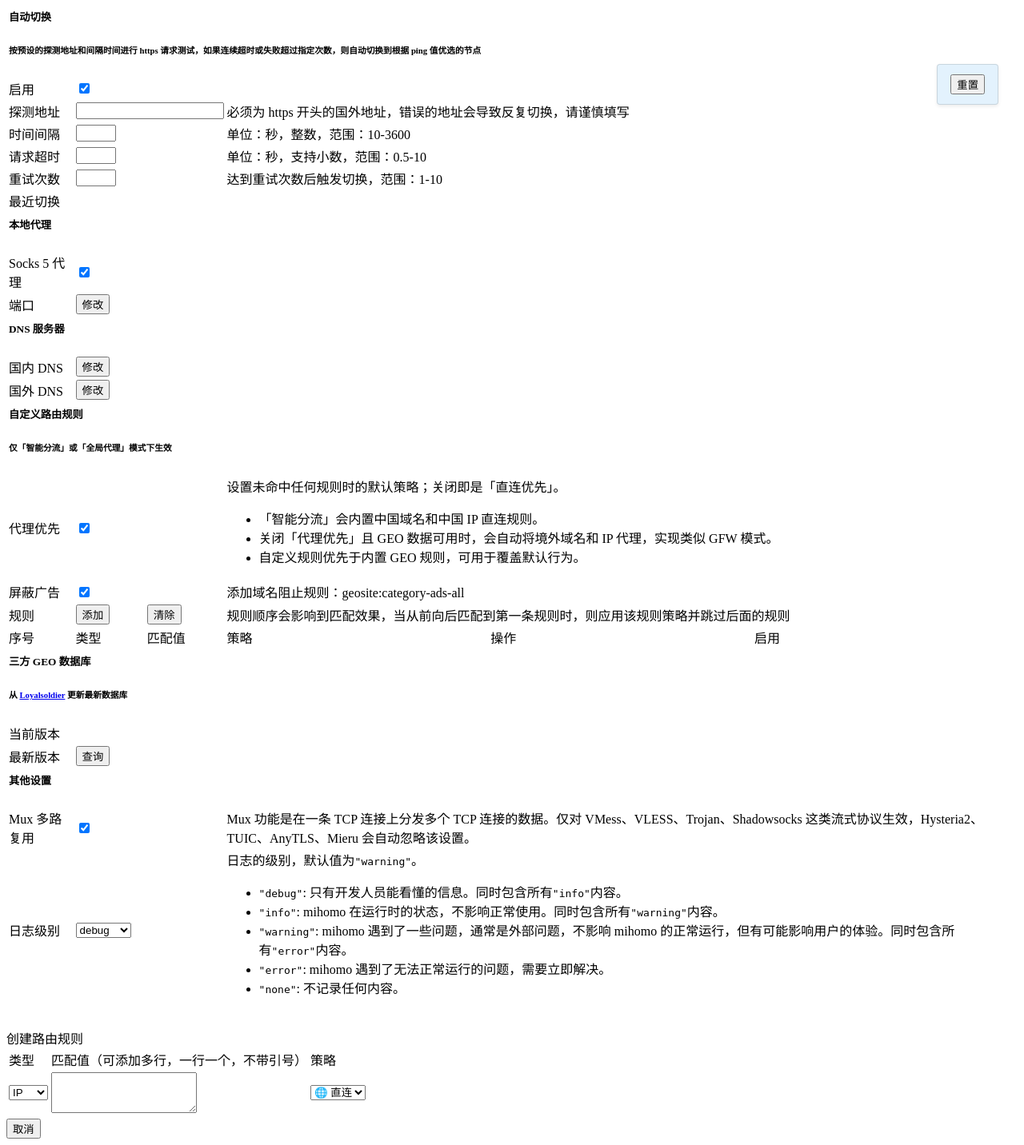
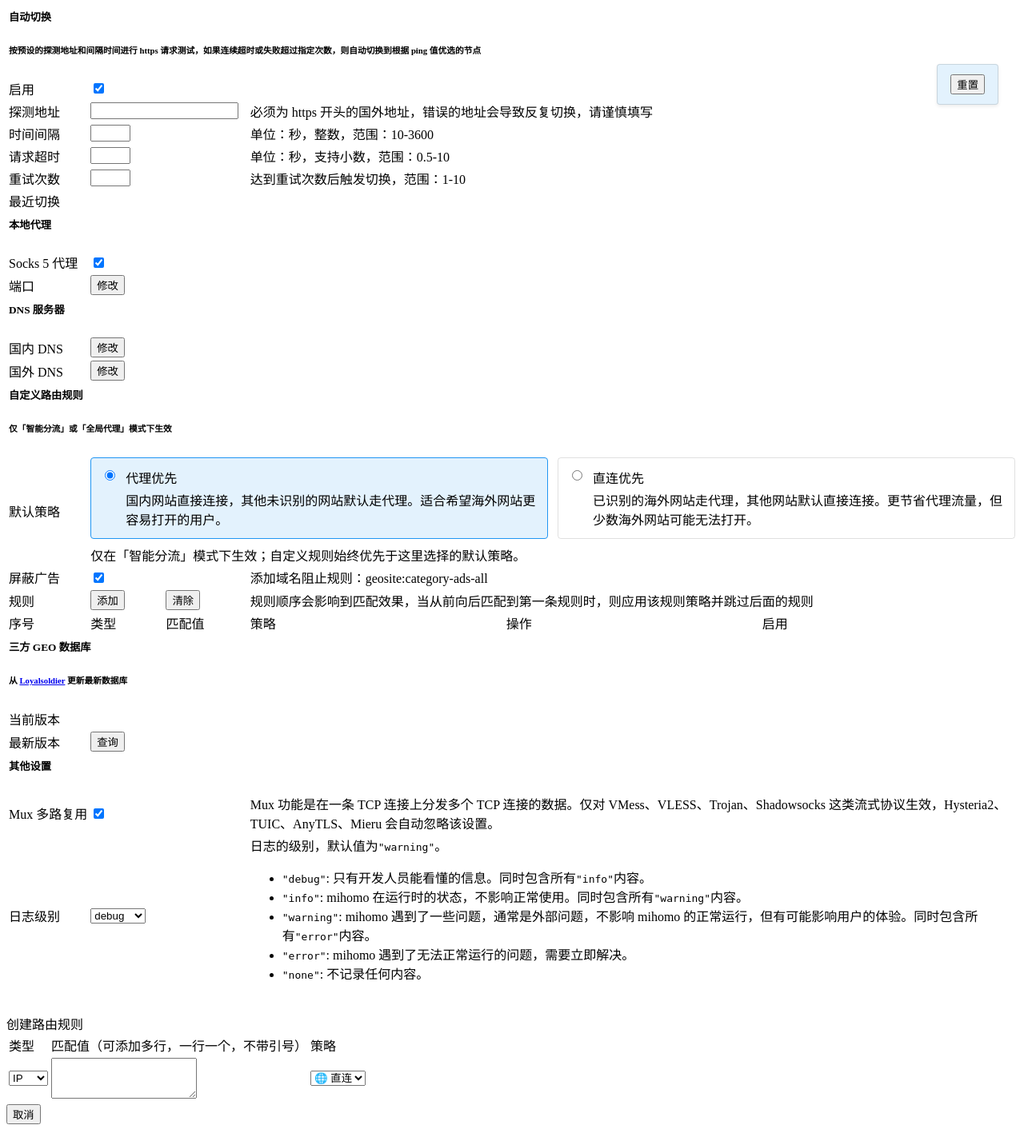
Before and after one commit to twotreesus/V2RayPi, a Flask app: page /advance.html in a window 1280 px wide. Shown: the whole page at 80% size. After the commit the page ends 1406 px from the top, so only its background shows below. Run offline with Flask 3, Linux system fonts and the light colour scheme; parts of the project's set-up code (start-up, migrations or seed data) failed here and were passed over; some libraries are stand-ins or nearby versions.

Commit message:
fix: harden runtime handling and routing preferences
Keep log streams and update checks resilient while enforcing global proxy fallback and making smart-routing choices clearer.

Co-authored-by: Cursor <cursoragent@cursor.com>

```diff
--- a/app.py
+++ b/app.py
@@ -387,6 +387,12 @@ def stream_logs_api():
 
             except GeneratorExit:
                 break
+            except OSError:
+                # The Homebrew service can rotate or briefly replace its log
+                # between the size check and open. Keep the SSE connection
+                # alive and resume from the current file on the next pass.
+                log_pos = file_size(log_path)
+                yield ': heartbeat\n\n'
 
     return Response(generate(), mimetype='text/event-stream',
                     headers={'Cache-Control': 'no-cache', 'X-Accel-Buffering': 'no'})
--- a/core/core_service.py
+++ b/core/core_service.py
@@ -563,7 +563,7 @@ class CoreService:
             commits = []
             if result.stdout.strip():
                 for commit in result.stdout.strip().split('\n'):
-                    timestamp, date, message = commit.split('|')
+                    timestamp, date, message = commit.split('|', 2)
                     if not same_branch or int(timestamp) > local_timestamp:
                         commits.append(f"{date}|{message}")
             return commits
--- a/core/mihomo_config.py
+++ b/core/mihomo_config.py
@@ -267,7 +267,11 @@ class MihomoConfig:
                 rules.append('GEOSITE,geolocation-!cn,{0}'.format(PROXY_TAG))
                 rules.append('NOT,((GEOIP,CN)),{0}'.format(PROXY_TAG))
 
-        rules.append('MATCH,{0}'.format(PROXY_TAG if advance.proxy_preferred else DIRECT_TAG))
+        fallback = PROXY_TAG
+        if (user_config.proxy_mode == MihomoUserConfig.ProxyMode.ProxyAuto.value
+                and not advance.proxy_preferred):
+            fallback = DIRECT_TAG
+        rules.append('MATCH,{0}'.format(fallback))
 
         return rules
 
--- a/templates/advance.html
+++ b/templates/advance.html
@@ -1,4 +1,40 @@
 <link rel="stylesheet" href="/static/css/Chart.css">
+<style>
+    #advance_table > tbody > tr > td:first-child {
+        white-space: nowrap;
+    }
+
+    .routing-preference-options {
+        display: grid;
+        grid-template-columns: 1fr 1fr;
+        gap: 12px;
+    }
+
+    .routing-preference-option {
+        display: flex;
+        align-items: flex-start;
+        gap: 10px;
+        padding: 12px;
+        border: 1px solid rgba(0, 0, 0, 0.12);
+        border-radius: 4px;
+        cursor: pointer;
+    }
+
+    .routing-preference-option:has(input:checked) {
+        background: #e3f2fd;
+        border-color: #2196f3;
+    }
+
+    .routing-preference-option input {
+        margin-top: 3px;
+    }
+
+    .routing-preference-title {
+        display: block;
+        margin-bottom: 4px;
+        font-weight: 500;
+    }
+</style>
 <div id="advance_page" class="mdui-container">
     <div id="action_bar_wrapper" style="position: fixed; top: 80px; right: 16px; z-index: 99; pointer-events: none; display: flex; justify-content: flex-end;">
         <div id="action_bar" style="pointer-events: all; margin-right: 16px; background: #e3f2fd; border: 1px solid rgba(0,0,0,0.12); border-radius: 4px; padding: 12px 16px; display: flex; align-items: center; gap: 8px; box-shadow: 0 2px 4px rgba(0,0,0,0.08);">
@@ -159,22 +195,25 @@
                     </td>
                 </tr>
                 <tr>
-                    <td>代理优先</td>
-                    <td colspan="2">
-                        <label class="mdui-switch">
-                            <input id="proxy_preferred" type="checkbox" checked onchange="proxy_preferred_change()"/>
-                            <i class="mdui-switch-icon"></i>
-                        </label>
-                    </td>
-                    <td colspan="3">
-                        <div class="mdui-typo-caption-opacity">
-                            设置未命中任何规则时的默认策略；关闭即是「直连优先」。
-                            <ul>
-                                <li>「智能分流」会内置中国域名和中国 IP 直连规则。</li>
-                                <li>关闭「代理优先」且 GEO 数据可用时，会自动将境外域名和 IP 代理，实现类似 GFW 模式。</li>
-                                <li>自定义规则优先于内置 GEO 规则，可用于覆盖默认行为。</li>
-                            </ul>
+                    <td>默认策略</td>
+                    <td colspan="5">
+                        <div class="routing-preference-options">
+                            <label class="routing-preference-option">
+                                <input id="proxy_preferred_proxy" name="routing_preference" type="radio" value="proxy" checked onchange="proxy_preferred_change()"/>
+                                <span>
+                                    <span class="routing-preference-title">代理优先</span>
+                                    <span class="mdui-typo-caption-opacity">国内网站直接连接，其他未识别的网站默认走代理。适合希望海外网站更容易打开的用户。</span>
+                                </span>
+                            </label>
+                            <label class="routing-preference-option">
+                                <input id="proxy_preferred_direct" name="routing_preference" type="radio" value="direct" onchange="proxy_preferred_change()"/>
+                                <span>
+                                    <span class="routing-preference-title">直连优先</span>
+                                    <span class="mdui-typo-caption-opacity">已识别的海外网站走代理，其他网站默认直接连接。更节省代理流量，但少数海外网站可能无法打开。</span>
+                                </span>
+                            </label>
                         </div>
+                        <div class="mdui-typo-caption-opacity" style="margin-top: 8px">仅在「智能分流」模式下生效；自定义规则始终优先于这里选择的默认策略。</div>
                     </td>
                 </tr>
                 <tr>
@@ -547,7 +586,8 @@
         // rule
 
         var proxy_preferred = g_config_local['proxy_preferred'];
-        $("#proxy_preferred").prop('checked', proxy_preferred);
+        $("#proxy_preferred_proxy").prop('checked', proxy_preferred);
+        $("#proxy_preferred_direct").prop('checked', !proxy_preferred);
 
         var block_ad = g_config_local['block_ad'];
         $("#block_ad").prop('checked', block_ad);
@@ -766,7 +806,7 @@
     }
 
     function proxy_preferred_change() {
-        g_config_local['proxy_preferred'] = $("#proxy_preferred").prop('checked');
+        g_config_local['proxy_preferred'] = $("#proxy_preferred_proxy").prop('checked');
         refresh_local();
     }
 
```
Also changed, not shown: tests/test_core_service.py (added, +36 -0 lines), tests/test_mihomo_config.py (+4 -1 lines).
